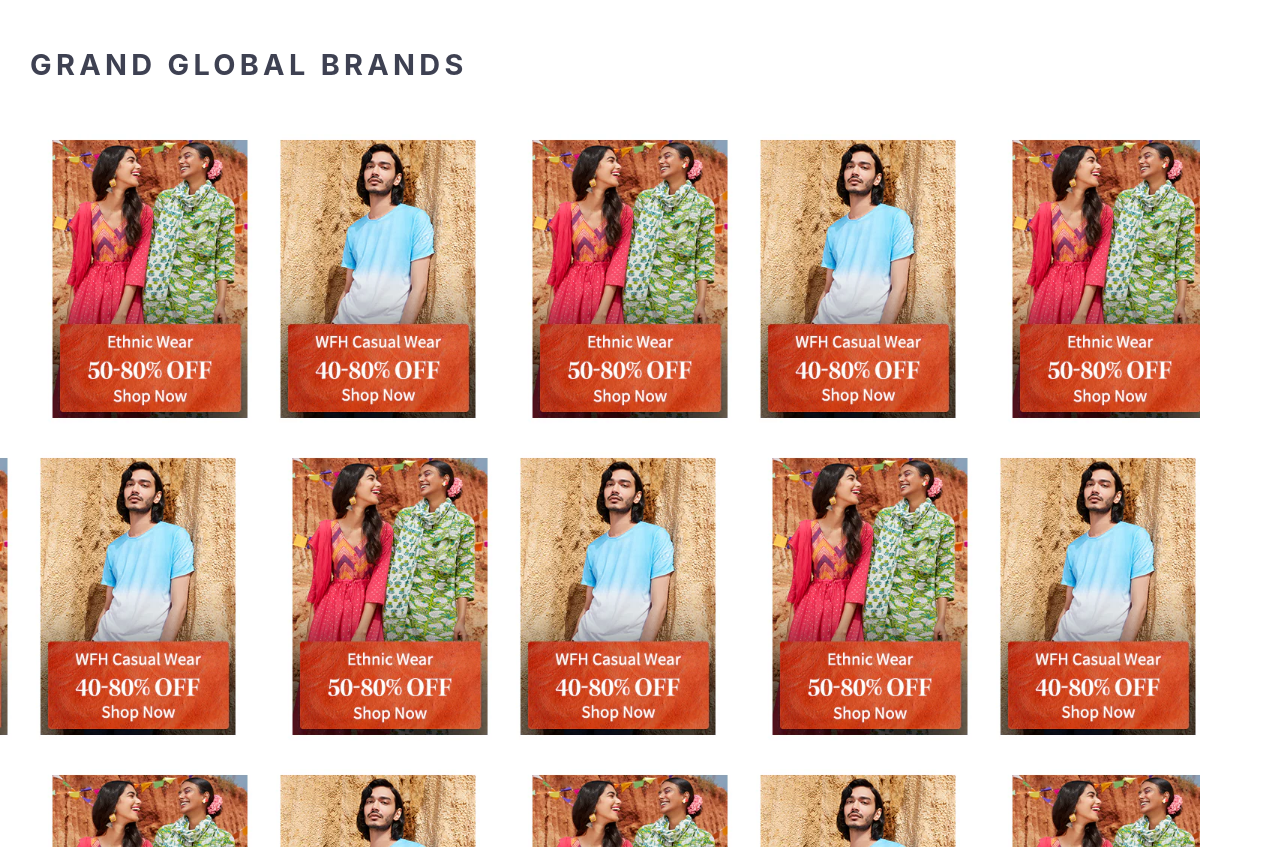
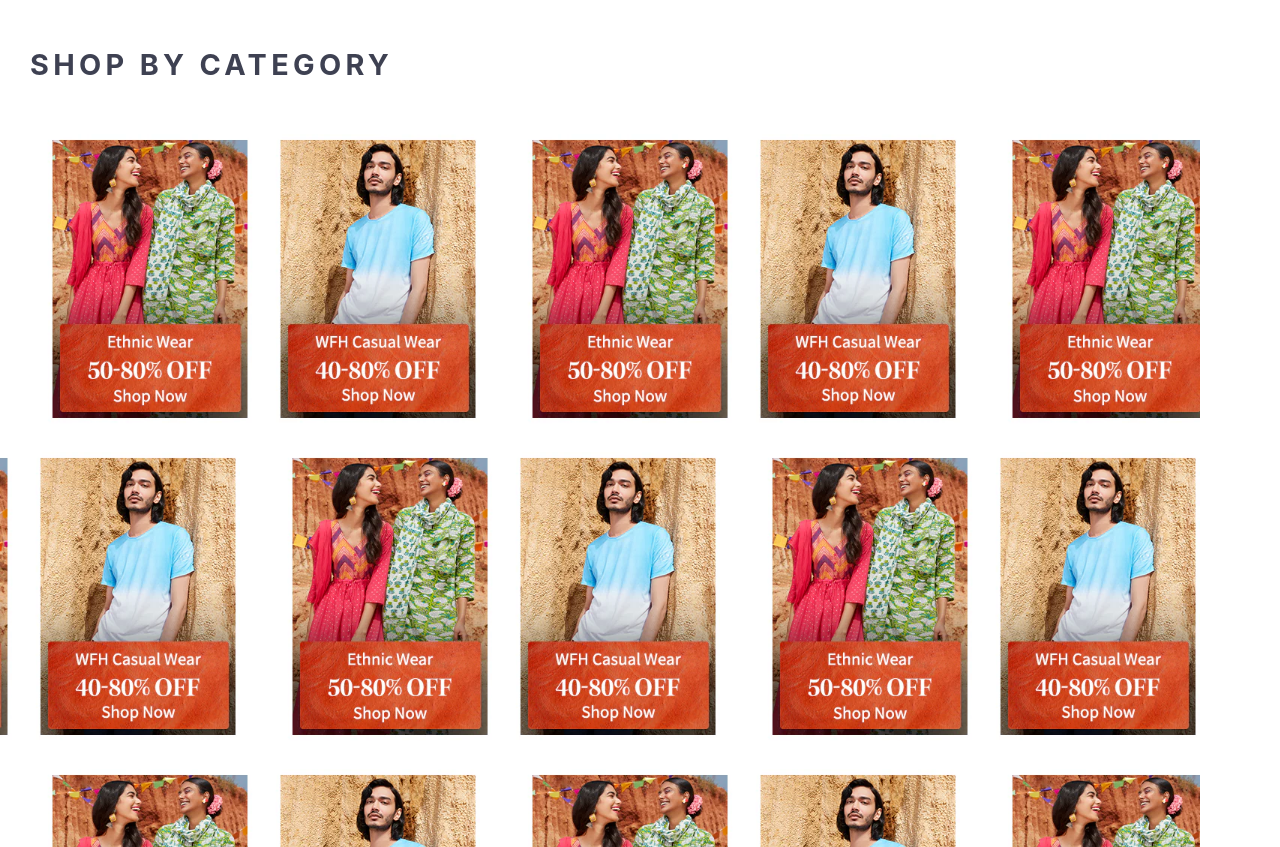
Before and after one commit to DEEPTHINK0000/clone, a plain HTML site: page index.html in a window 1280 px wide. Shown: the part 1684-2531 px from the top of the page. Drawn offline with nearby package versions, Linux system fonts and the light colour scheme.

```diff
--- a/index.html
+++ b/index.html
@@ -60,7 +60,7 @@
             <a href="#"><img class="international_brand" src="assest/international-brand_1.webp " alt=" international item"></a>
             <a href="#"><img class="international_brand" src="assest/international-brand-2.webp" alt=" international item"></a>
         </div>
-        <div class="category_discount">Grand Global Brands</div>
+        <div class="category_discount">Shop By Category</div>
         <div class="category_offer">
             <a href="#"><img class="offer_brand" src="assest/offer-banner-1.webp" alt=" offers"></a>
             <a href="#"><img class="offer_brand" src="assest/offer-banner-2.webp" alt=" offers"></a>
```
